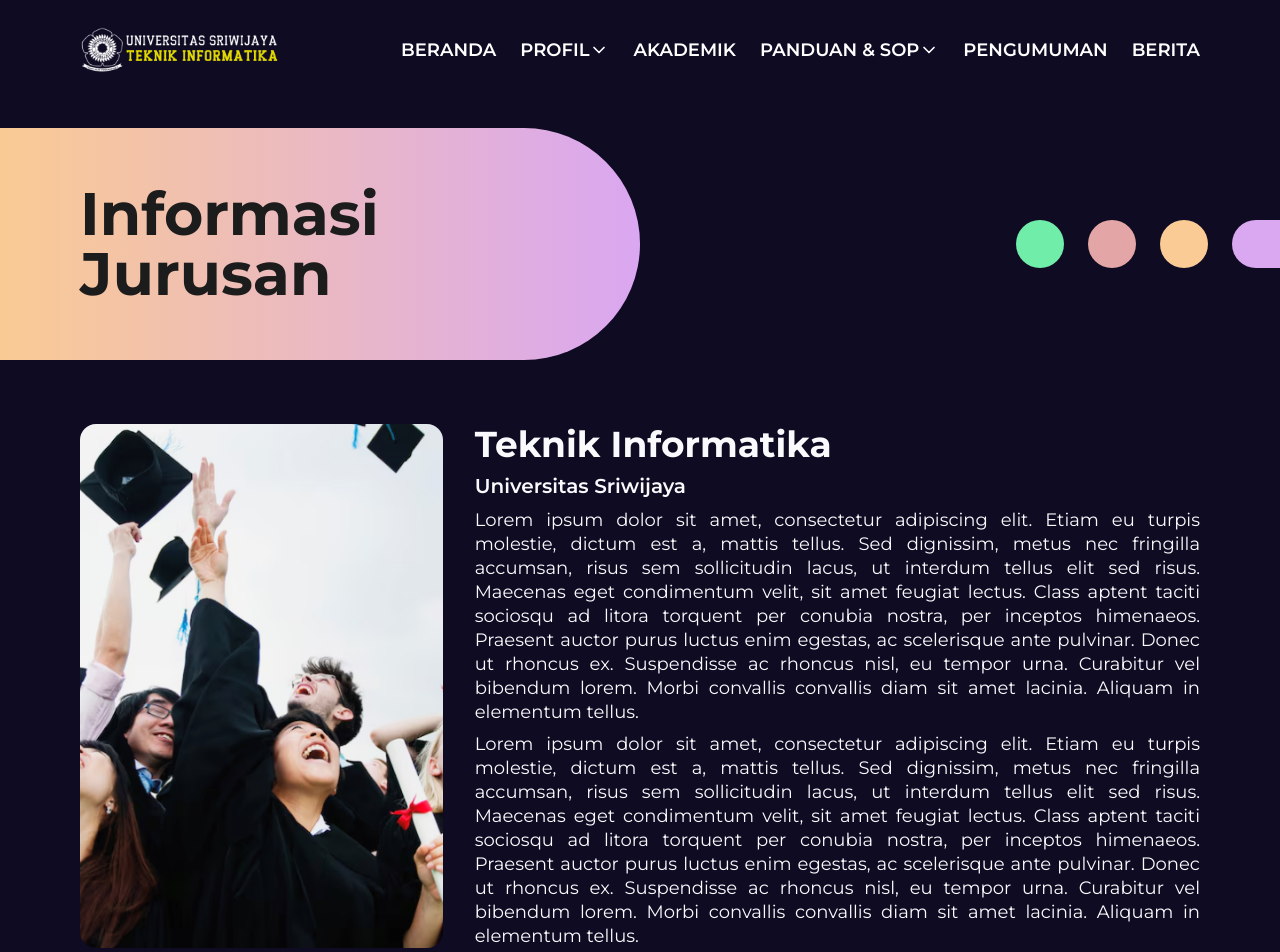
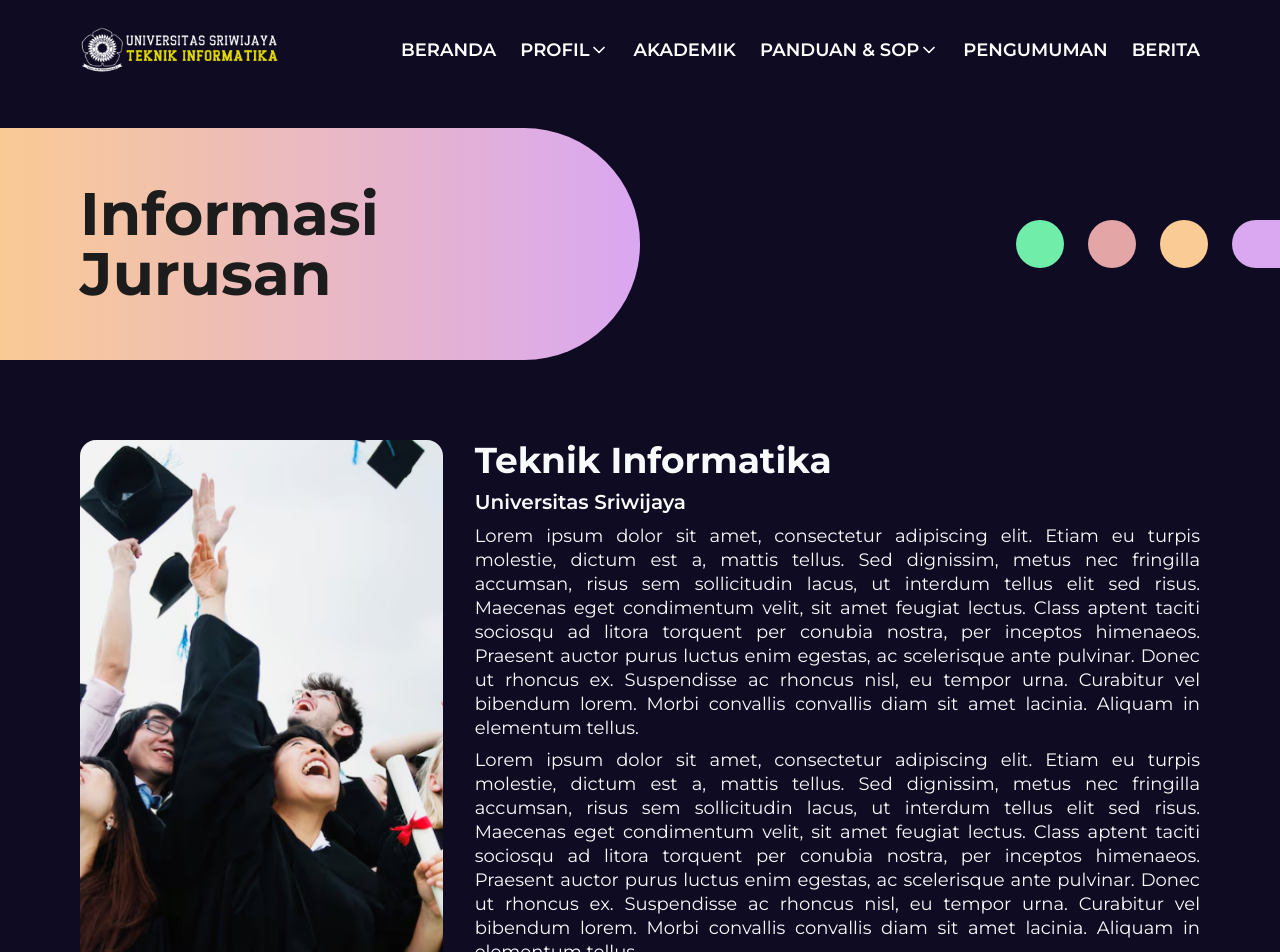
Before and after one commit to zildjianvitoo/web-ti-unsri-fe, a React (Vite) app: page /profil/informasi-jurusan in a window 1280 px wide. Shown: the top 952 px of the page. Built offline with nearby package versions, Linux system fonts and the light colour scheme.

Commit message:
fix: informasi jurusan

```diff
--- a/src/App.router.tsx
+++ b/src/App.router.tsx
@@ -8,6 +8,7 @@
 import BeritaDetail from "./pages/Berita/BeritaDetail";
 import InformasiJurusan from "./pages/Profil/InformasiJurusan";
 import ProfilLulusan from "./pages/Profil/ProfilLulusan";
+import StrukturJabatan from "./pages/Profil/StrukturJabatan";
 
 const RouterBuilder = () => {
   //Only for client to see
@@ -41,6 +42,10 @@
       element: <ProfilLulusan />,
     },
     {
+      path: "/profil/struktur-jabatan",
+      element: <StrukturJabatan />,
+    },
+    {
       path: "*",
       element: <Navigate to="/" replace />,
     },
--- a/src/components/App/Profil/InformasiJurusan/Informasi.tsx
+++ b/src/components/App/Profil/InformasiJurusan/TentangJurusan.tsx
@@ -1,8 +1,11 @@
 import img from "@/../public/images/image-dummy1.png";
 
-export default function Informasi() {
+export default function TentangJurusan() {
   return (
-    <div className="mt-16 flex w-full flex-col gap-4 px-4 md:gap-8 lg:flex-row lg:px-12 xl:px-20">
+    <section
+      id="tentang-jurusan"
+      className="mt-20 flex w-full flex-col gap-4 px-4 md:gap-8 lg:flex-row lg:px-12 xl:px-20"
+    >
       <div className="overflow-hidden rounded-2xl lg:w-3/6 xl:w-2/6">
         <img
           src={img}
@@ -42,6 +45,6 @@
           elementum tellus.
         </p>
       </div>
-    </div>
+    </section>
   );
 }
--- a/src/pages/Profil/InformasiJurusan.tsx
+++ b/src/pages/Profil/InformasiJurusan.tsx
@@ -1,6 +1,7 @@
 import SectionTitle from "@/components/SectionTitle";
-import Informasi from "@/components/App/Profil/InformasiJurusan/Informasi";
+
 import VisiMisi from "@/components/App/Profil/InformasiJurusan/VisiMisi";
+import TentangJurusan from "@/components/App/Profil/InformasiJurusan/TentangJurusan";
 
 export default function InformasiJurusan() {
   return (
@@ -10,7 +11,7 @@
           <SectionTitle title="Informasi Jurusan" />
         </div>
       </section>
-      <Informasi />
+      <TentangJurusan />
       <VisiMisi />
     </>
   );
```
